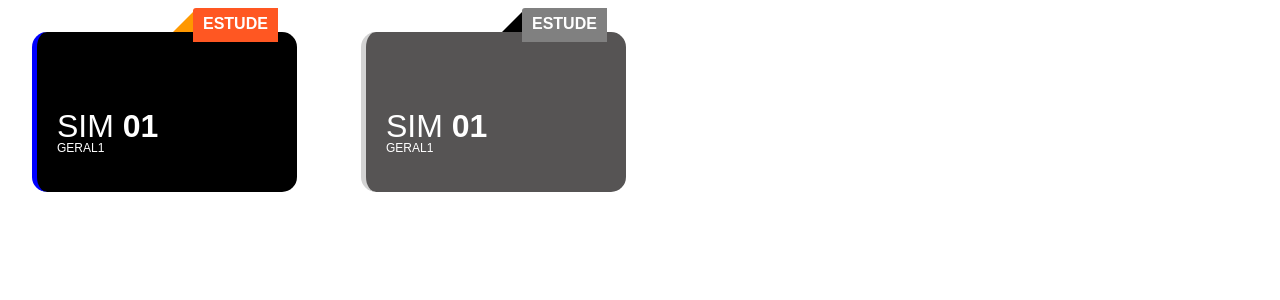
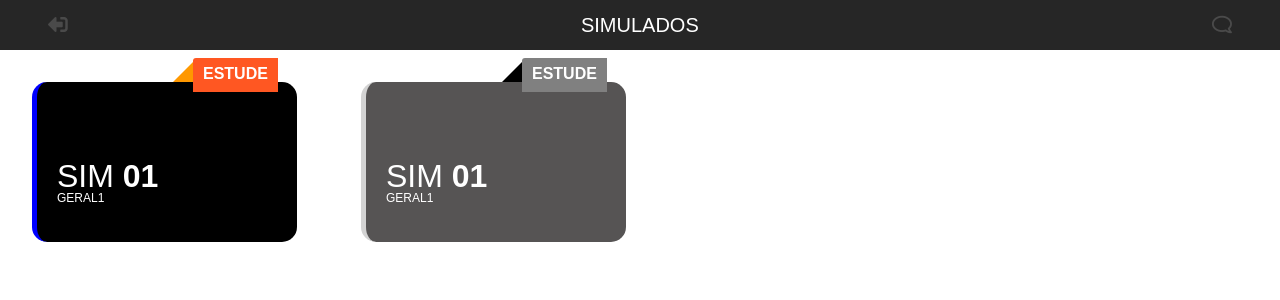
Before and after one commit to LuAnderson/front-do-front, an Angular app: page /desenvolvimento in a window 1280 px wide. Shown: the top 300 px of the page. Built offline with nearby package versions, Linux system fonts and the light colour scheme.

Commit message:
Componente de Menu do simulado esboço

```diff
--- a/src/app/app.module.ts
+++ b/src/app/app.module.ts
@@ -1,3 +1,4 @@
+import { MenuSimuladoComponent } from './simulados/menu-simulado/menu-simulado.component';
 import { BrowserModule } from '@angular/platform-browser';
 import { NgModule } from '@angular/core';
 
@@ -20,7 +21,8 @@ import { routing } from './app-routing.module';
     AulasComponent,
     FooterComponent,
     SimuladosComponent,
-    CardsComponent
+    CardsComponent,
+    MenuSimuladoComponent,
   ],
   imports: [
     BrowserModule,
--- /dev/null
+++ b/src/app/simulados/menu-simulado/menu-simulado.component.html
@@ -0,0 +1,11 @@
+<section class="menu-simulado">
+  <div class="voltar">
+    <i class="fas fa-sign-out-alt"></i>
+  </div>
+  <div class="titulo">
+    SIMULADOS
+  </div>
+  <div class="chat">
+    <i class="far fa-comment"></i>
+  </div>
+</section>
--- /dev/null
+++ b/src/app/simulados/menu-simulado/menu-simulado.component.scss
@@ -0,0 +1,34 @@
+.menu-simulado{
+    color: white;
+    font-size: 1.25em;
+    padding: .75em 3rem .75em 3rem;
+
+    background: #262626;
+    display: inline-flex;
+    width: -webkit-fill-available;
+    width: -moz-available;
+
+    .titulo{
+        text-align: center;
+
+        display: block;
+        margin: auto;
+    }
+
+    .voltar,
+    .chat {
+        color: #4a4a4a;
+        text-align: right;
+
+        display: inline-block;
+
+        i::before{
+            display: block;
+
+            -moz-transform: scaleX(-1);
+            -o-transform: scaleX(-1);
+            -webkit-transform: scaleX(-1);
+            transform: scaleX(-1);
+        }
+    }
+}
--- /dev/null
+++ b/src/app/simulados/menu-simulado/menu-simulado.component.ts
@@ -0,0 +1,15 @@
+import { Component, OnInit } from '@angular/core';
+
+@Component({
+  selector: 'app-menu-simulado',
+  templateUrl: './menu-simulado.component.html',
+  styleUrls: ['./menu-simulado.component.scss']
+})
+export class MenuSimuladoComponent implements OnInit {
+
+  constructor() { }
+
+  ngOnInit() {
+  }
+
+}
--- a/src/app/simulados/simulados.component.html
+++ b/src/app/simulados/simulados.component.html
@@ -1 +1,3 @@
+<app-menu-simulado></app-menu-simulado>
+
 <app-cards></app-cards>
--- a/src/app/simulados/simulados.module.ts
+++ b/src/app/simulados/simulados.module.ts
@@ -2,9 +2,10 @@ import { NgModule } from '@angular/core';
 import { CommonModule } from '@angular/common';
 import { SimuladosComponent } from './simulados.component';
 import { CardsComponent } from './cards/cards.component';
+import { MenuSimuladoComponent } from './menu-simulado/menu-simulado.component';
 
 @NgModule({
-  declarations: [SimuladosComponent, CardsComponent],
+  declarations: [SimuladosComponent, CardsComponent, MenuSimuladoComponent],
   imports: [
     CommonModule
   ]
```
Also changed, not shown: 1 other file (tests, documents, lock files or other folders).
